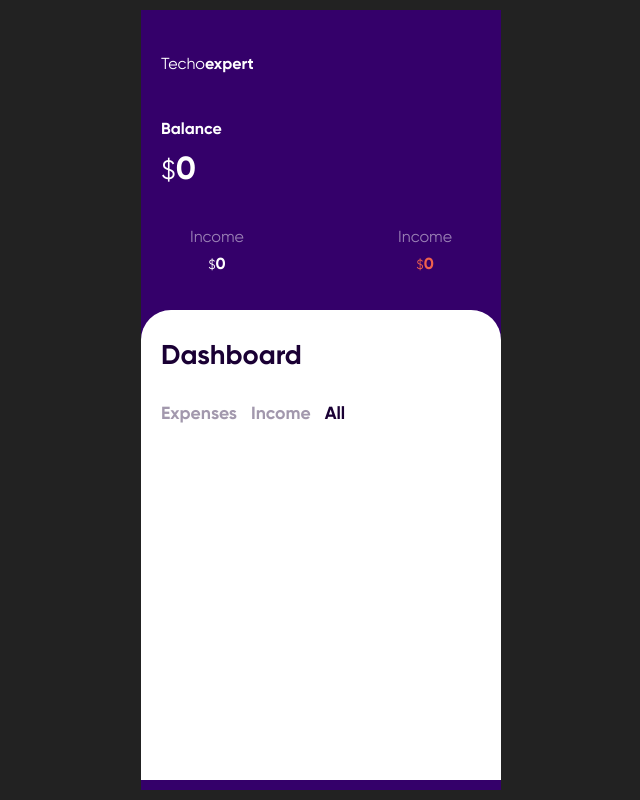
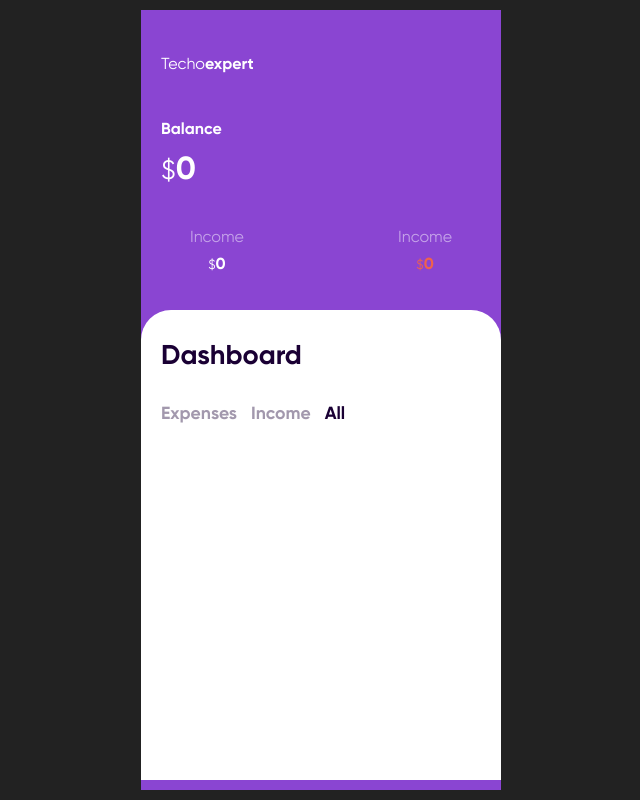
Before and after one commit to Prian04/budgetapp.github.io, a plain HTML site: page index.html in a window 1280 px wide. Shown: the whole page, without its empty margins (319-959 px from the left). Drawn offline with Linux system fonts and the light colour scheme.

Commit message:
Update style.css
updated background

```diff
--- a/style.css
+++ b/style.css
@@ -45,7 +45,7 @@ input[type=number] {
     top: 50%;
     left: 50%;
     transform: translateX(-50%) translateY(-50%);
-    background-color: #34006a;
+    background-color: #8a45d2;
 }
 
 .budget-container .app-title{
```
